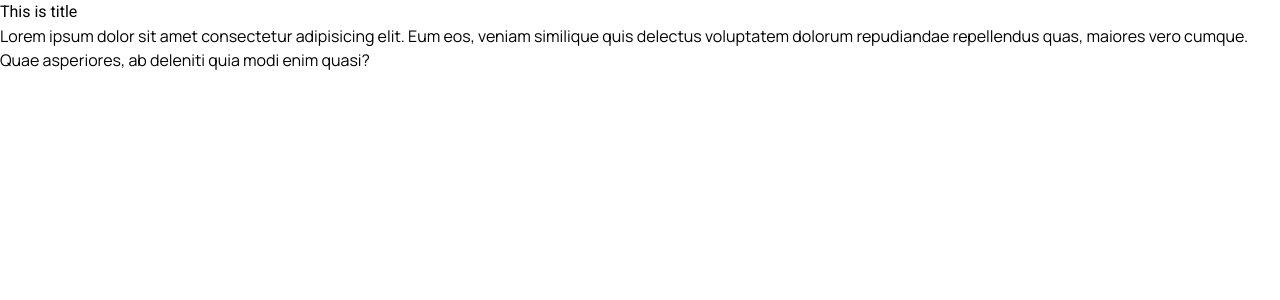
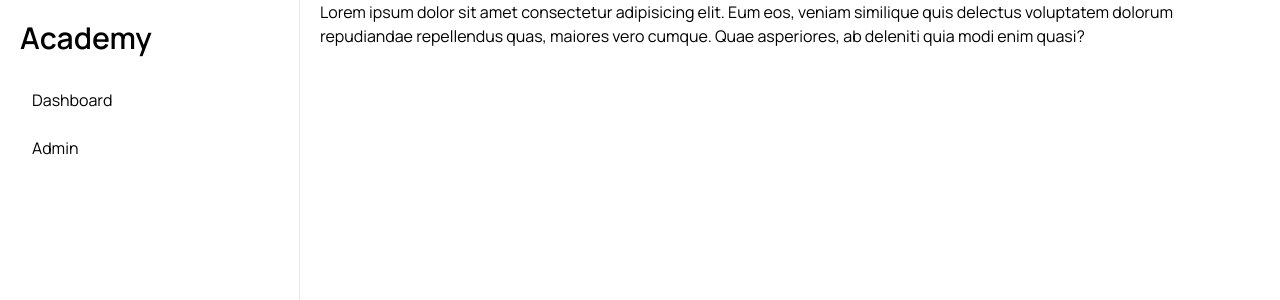
Before and after one commit to trantungdev3105/next14-academy-app, a Next.js app: page / in a window 1280 px wide. Shown: the top 300 px of the page. Built offline with nearby package versions, Linux system fonts and the light colour scheme.

Commit message:
feat: dựng layout

```diff
--- a/app/layout.tsx
+++ b/app/layout.tsx
@@ -1,22 +1,28 @@
 /** @format */
 
-import type { Metadata } from "next";
-import "./globals.css";
-import { manrope, roboto } from "@/components/font";
+import type { Metadata } from 'next'
+import './globals.css'
+import { manrope } from '@/utils'
+import SideBar from '@/components/layout/sidebar'
 
 export const metadata: Metadata = {
-  title: "Academy App",
-  description: "Generated by create next app",
-};
+  title: 'Academy App',
+  description: 'Generated by create next app',
+}
 
 export default function RootLayout({
   children,
 }: Readonly<{
-  children: React.ReactNode;
+  children: React.ReactNode
 }>) {
   return (
     <html lang="en">
-      <body className={`${manrope.variable} ${roboto.variable} font-primary`}>{children}</body>
+      <body className={`${manrope.className} font-primary`}>
+        <div className="wrapper grid h-screen grid-cols-[300px,minmax(0,1fr)]">
+          <SideBar />
+          <main>{children}</main>
+        </div>
+      </body>
     </html>
-  );
+  )
 }
--- a/app/page.tsx
+++ b/app/page.tsx
@@ -1,16 +1,11 @@
 /** @format */
-
-import { manrope, roboto } from "@/components/font";
 
 export default function Home() {
   return (
-    <main className="">
-      <h1 className="font-secondary">This is title</h1>
-      <div>
-        Lorem ipsum dolor sit amet consectetur adipisicing elit. Eum eos, veniam
-        similique quis delectus voluptatem dolorum repudiandae repellendus quas,
-        maiores vero cumque. Quae asperiores, ab deleniti quia modi enim quasi?
-      </div>
-    </main>
-  );
+    <div className="px-5">
+      Lorem ipsum dolor sit amet consectetur adipisicing elit. Eum eos, veniam
+      similique quis delectus voluptatem dolorum repudiandae repellendus quas,
+      maiores vero cumque. Quae asperiores, ab deleniti quia modi enim quasi?
+    </div>
+  )
 }
--- /dev/null
+++ b/components/layout/sidebar.tsx
@@ -0,0 +1,31 @@
+import React from 'react'
+
+const SideBar = () => {
+  return (
+    <aside className="border-r-gray border-r p-5">
+      <a href="/" className="mb-5 inline-block text-3xl font-semibold">
+        Academy
+      </a>
+      <ul className="">
+        <MenuItem url="/" title="Dashboard" />
+        <MenuItem url="/admin" title="Admin" />
+      </ul>
+    </aside>
+  )
+}
+
+const MenuItem = ({
+  url = '/',
+  title = '',
+}: {
+  url: string
+  title: string
+}) => {
+  return (
+    <li className="flex items-center rounded-md p-3">
+      <a href={url}>{title}</a>
+    </li>
+  )
+}
+
+export default SideBar
--- a/tailwind.config.ts
+++ b/tailwind.config.ts
@@ -1,25 +1,24 @@
-import type { Config } from "tailwindcss";
+import type { Config } from 'tailwindcss'
 
 const config: Config = {
   content: [
-    "./pages/**/*.{js,ts,jsx,tsx,mdx}",
-    "./components/**/*.{js,ts,jsx,tsx,mdx}",
-    "./app/**/*.{js,ts,jsx,tsx,mdx}",
+    './pages/**/*.{js,ts,jsx,tsx,mdx}',
+    './components/**/*.{js,ts,jsx,tsx,mdx}',
+    './app/**/*.{js,ts,jsx,tsx,mdx}',
   ],
   theme: {
     extend: {
       backgroundImage: {
-        "gradient-radial": "radial-gradient(var(--tw-gradient-stops))",
-        "gradient-conic":
-          "conic-gradient(from 180deg at 50% 50%, var(--tw-gradient-stops))",
+        'gradient-radial': 'radial-gradient(var(--tw-gradient-stops))',
+        'gradient-conic':
+          'conic-gradient(from 180deg at 50% 50%, var(--tw-gradient-stops))',
       },
       fontFamily: {
-        primary: ["var(--font-manrope)"],
-        secondary: ["var(--font-roboto)"],
-      }
+        primary: ['var(--font-manrope)'],
+      },
     },
   },
   plugins: [],
-};
+}
 
-export default config;
+export default config
--- /dev/null
+++ b/utils/index.ts
@@ -0,0 +1,5 @@
+import { Manrope } from 'next/font/google'
+
+const manrope = Manrope({ subsets: ['latin'], variable: '--font-manrope' })
+
+export { manrope }
```
Also changed, not shown: package.json (+7 -5 lines), 1 other file (tests, documents, lock files or other folders).
